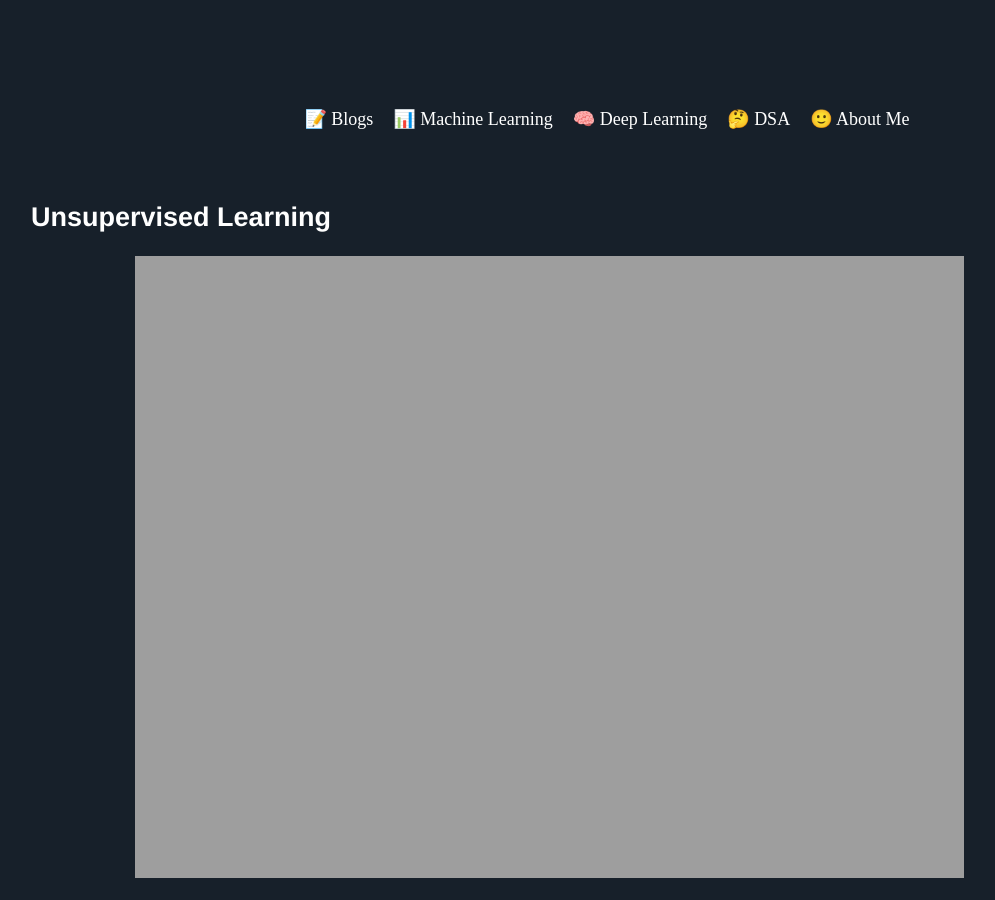
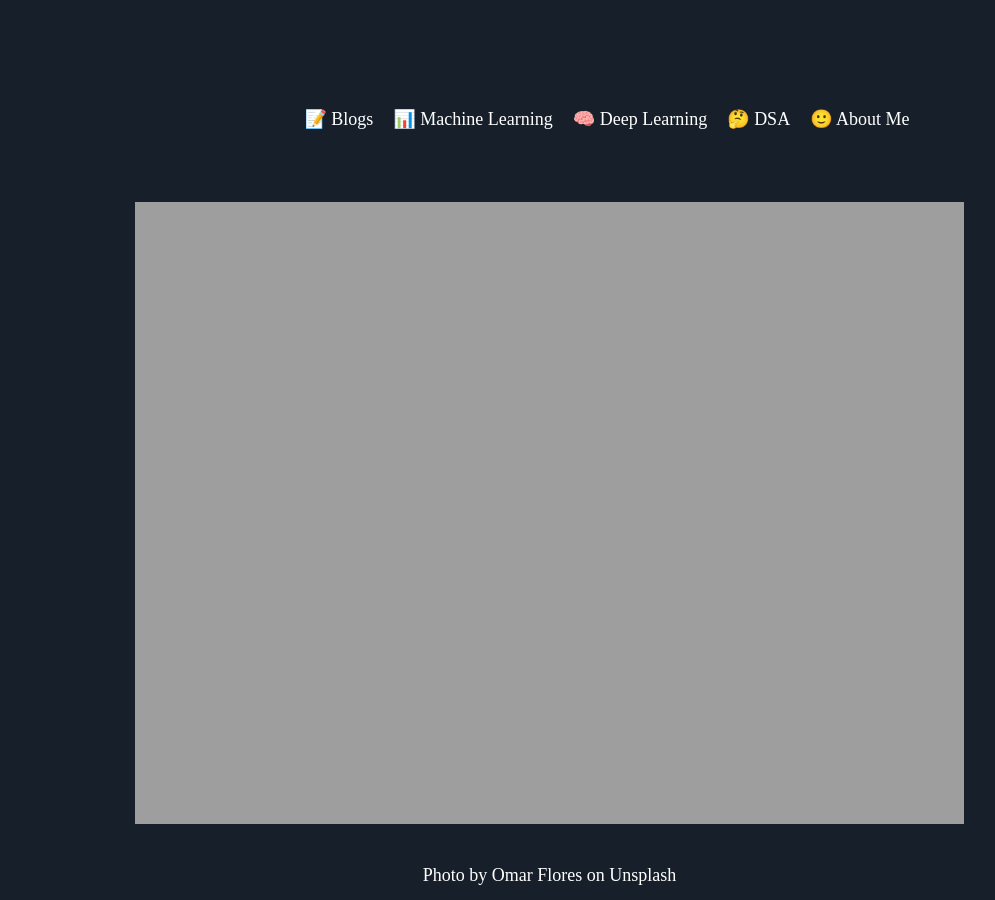
Before and after one commit to Mayurji/mayurji.github.io, a Jekyll site: the page built from _machine-learning/Unsupervised Learning.md, in a window 1280 px wide and 900 px high. Shown: the whole window, without its empty margins (33-1028 px from the left). Built offline with Jekyll 4.4.1, drawn with Linux system fonts in a browser that asks for light colours; nearby versions of some CDN libraries; formulas are drawn with MathJax 3; comment, search, counter and statistics services are not loaded.

Commit message:
Update Unsupervised Learning.md

```diff
--- a/_machine-learning/Unsupervised Learning.md
+++ b/_machine-learning/Unsupervised Learning.md
@@ -6,10 +6,8 @@
 ---
 {% include mathjax.html %}
 
-## Unsupervised Learning
-
 <center>
-<img src="{{site.url}}/assets/images/ml/omar-flores-lQT_bOWtysE-unsplash.jpg"  style="zoom: 5%  background-color:#DCDCDC;" width="80%" height=auto/><br>
+<img src="{{site.url}}/assets/images/ml/omar-flores-lQT_bOWtysE-unsplash.jpg"  style="zoom: 5%  background-color:#DCDCDC;" width="80%" height="60%"/><br>
 <p>Photo by <a href="https://unsplash.com/@omarg247?utm_source=unsplash&utm_medium=referral&utm_content=creditCopyText">Omar Flores</a> on <a href="https://unsplash.com/s/photos/pattern?utm_source=unsplash&utm_medium=referral&utm_content=creditCopyText">Unsplash</a></p>
 </center>
 
```
